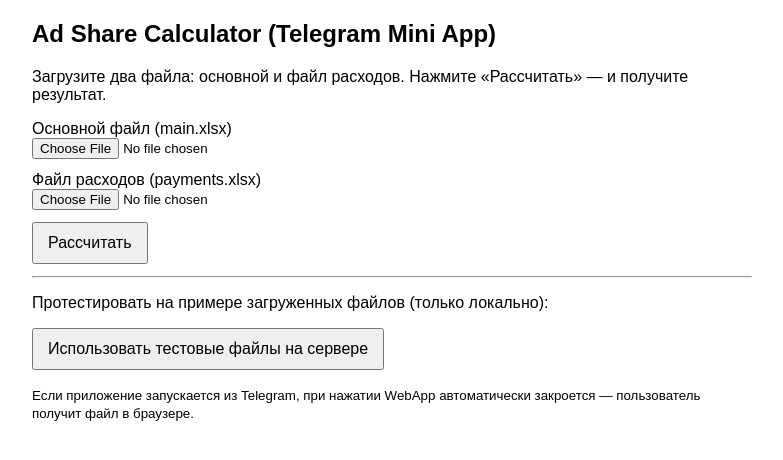
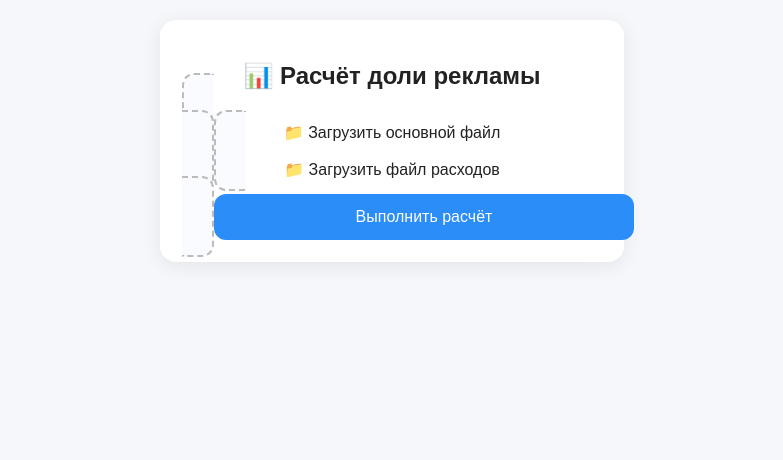
Before and after one commit to xandzzz-10/telegram-mini-adshare-, a FastAPI app: page / in a window 1280 px wide. Shown: the top 460 px of the page, without its empty margins (248-1031 px from the left). Run offline with FastAPI, Linux system fonts and the light colour scheme; some libraries are stand-ins or nearby versions.

Commit message:
Improved Mini App UI

```diff
--- a/templates/index.html
+++ b/templates/index.html
@@ -1,105 +1,159 @@
-<!-- templates/index.html -->
-<!doctype html>
+<!DOCTYPE html>
 <html lang="ru">
 <head>
-  <meta charset="utf-8" />
-  <title>Ad Share — Telegram Mini App</title>
-  <meta name="viewport" content="width=device-width,initial-scale=1" />
-  <style>
-    body { font-family: Arial, Helvetica, sans-serif; margin: 16px; }
-    .box { max-width: 720px; margin: auto; }
-    input[type=file] { display: block; margin-bottom: 12px; }
-    button { padding: 10px 14px; font-size: 16px; }
-    .status { margin-top: 12px; color: #333; }
-  </style>
+    <meta charset="UTF-8">
+    <meta name="viewport" content="width=device-width, initial-scale=1.0">
+    <title>AdShare Calculator</title>
+
+    <script src="https://telegram.org/js/telegram-web-app.js"></script>
+
+    <style>
+        body {
+            margin: 0;
+            padding: 20px;
+            font-family: Arial, sans-serif;
+            background: #f6f7fb;
+            color: #222;
+        }
+
+        .container {
+            max-width: 420px;
+            margin: auto;
+            background: white;
+            padding: 22px;
+            border-radius: 16px;
+            box-shadow: 0 4px 20px rgba(0,0,0,0.08);
+        }
+
+        h2 {
+            text-align: center;
+            margin-bottom: 15px;
+        }
+
+        .file-block {
+            border: 2px dashed #bbb;
+            border-radius: 12px;
+            padding: 30px;
+            text-align: center;
+            margin-bottom: 15px;
+            background: #fafbff;
+            cursor: pointer;
+            transition: .2s;
+        }
+
+        .file-block:hover {
+            border-color: #888;
+        }
+
+        .file-block input {
+            display: none;
+        }
+
+        .btn {
+            width: 100%;
+            padding: 14px;
+            background: #2a8df8;
+            border: none;
+            border-radius: 12px;
+            color: white;
+            font-size: 16px;
+            cursor: pointer;
+            margin-top: 15px;
+            transition: .2s;
+        }
+
+        .btn:hover {
+            background: #1f73cc;
+        }
+
+        .loading {
+            text-align: center;
+            margin-top: 12px;
+            font-size: 14px;
+            color: #444;
+            display: none;
+        }
+
+        .success {
+            color: #2ecc71;
+            display: none;
+            margin-top: 12px;
+            text-align: center;
+        }
+
+    </style>
 </head>
+
 <body>
-  <div class="box">
-    <h2>Ad Share Calculator (Telegram Mini App)</h2>
-    <p>Загрузите два файла: основной и файл расходов. Нажмите «Рассчитать» — и получите результат.</p>
+    <div class="container">
+        <h2>📊 Расчёт доли рекламы</h2>
 
-    <label>Основной файл (main.xlsx)</label>
-    <input id="mainFile" type="file" accept=".xlsx,.xls" />
+        <label class="file-block">
+            <div id="main-label">📁 Загрузить основной файл</div>
+            <input type="file" id="main-file" accept=".xlsx,.xls">
+        </label>
 
-    <label>Файл расходов (payments.xlsx)</label>
-    <input id="payFile" type="file" accept=".xlsx,.xls" />
+        <label class="file-block">
+            <div id="payments-label">📁 Загрузить файл расходов</div>
+            <input type="file" id="payments-file" accept=".xlsx,.xls">
+        </label>
 
-    <button id="sendBtn">Рассчитать</button>
-    <div class="status" id="status"></div>
+        <button class="btn" onclick="upload()">Выполнить расчёт</button>
 
-    <hr/>
-    <p>Протестировать на примере загруженных файлов (только локально):</p>
-    <button id="useSample">Использовать тестовые файлы на сервере</button>
-    <div style="margin-top:16px;">
-      <small>Если приложение запускается из Telegram, при нажатии WebApp автоматически закроется — пользователь получит файл в браузере.</small>
+        <div class="loading" id="loading">⏳ Обрабатываем данные...</div>
+        <div class="success" id="success">✔ Файл готов!</div>
     </div>
-  </div>
+
 
 <script>
-  const statusEl = document.getElementById('status');
+let tg = window.Telegram.WebApp;
+tg.expand();
 
-  async function uploadAndProcess(mainBlob, payBlob) {
-    statusEl.textContent = 'Отправка файлов на сервер...';
-    const fd = new FormData();
-    fd.append('main_file', new Blob([mainBlob]), 'main.xlsx');
-    fd.append('payments_file', new Blob([payBlob]), 'payments.xlsx');
+document.getElementById("main-file").addEventListener("change", function() {
+    document.getElementById("main-label").innerHTML = "📄 " + this.files[0].name;
+});
 
-    try {
-      const resp = await fetch(window.location.href + 'process', {
-        method: 'POST',
-        body: fd
-      });
-      if (!resp.ok) {
-        const txt = await resp.text();
-        statusEl.textContent = 'Ошибка сервера: ' + resp.status + ' ' + txt;
+document.getElementById("payments-file").addEventListener("change", function() {
+    document.getElementById("payments-label").innerHTML = "📄 " + this.files[0].name;
+});
+
+async function upload() {
+    const main = document.getElementById("main-file").files[0];
+    const payments = document.getElementById("payments-file").files[0];
+
+    if (!main || !payments) {
+        alert("Пожалуйста, загрузите оба файла.");
         return;
-      }
-      const blob = await resp.blob();
-      const url = URL.createObjectURL(blob);
-      const a = document.createElement('a');
-      a.href = url;
-      a.download = 'main_with_ads.xlsx';
-      document.body.appendChild(a);
-      a.click();
-      a.remove();
-      statusEl.textContent = 'Готово — файл скачан.';
-    } catch (err) {
-      statusEl.textContent = 'Ошибка: ' + err.message;
     }
-  }
 
-  document.getElementById('sendBtn').addEventListener('click', async () => {
-    const mainFile = document.getElementById('mainFile').files[0];
-    const payFile = document.getElementById('payFile').files[0];
-    if (!mainFile || !payFile) {
-      statusEl.textContent = 'Пожалуйста, выберите оба файла.';
-      return;
+    document.getElementById("loading").style.display = "block";
+    document.getElementById("success").style.display = "none";
+
+    const formData = new FormData();
+    formData.append("main_file", main);
+    formData.append("payments_file", payments);
+
+    const response = await fetch("/process", {
+        method: "POST",
+        body: formData
+    });
+
+    document.getElementById("loading").style.display = "none";
+
+    if (response.ok) {
+        const blob = await response.blob();
+        const link = document.createElement("a");
+
+        link.href = URL.createObjectURL(blob);
+        link.download = "result.xlsx";
+        link.click();
+
+        document.getElementById("success").style.display = "block";
+    } else {
+        alert("Ошибка: " + (await response.text()));
     }
-    const mainBuf = await mainFile.arrayBuffer();
-    const payBuf = await payFile.arrayBuffer();
-    await uploadAndProcess(mainBuf, payBuf);
-  });
+}
+</script>
 
-  // Кнопка для теста: использовать серверные примеры (только если они доступны)
-  document.getElementById('useSample').addEventListener('click', async () => {
-    statusEl.textContent = 'Запрос тестовых файлов на сервер...';
-    try {
-      // Серверу мы можем передать специальный флаг — но для простоты сделаем fetch к пути /process с использованием
-      // уже находящихся на сервере файлов (если backend поддержит). В текущем backend такого пути нет.
-      // Поэтому предложим пользователю скачать файл напрямую по специальному URL, если он доступен.
-      // В продакшне можно добавить отдельный эндпоинт, который вернёт тестовые файлы.
-      statusEl.textContent = 'Тестовая опция доступна локально (см. README) — на проде загружайте свои файлы.';
-    } catch (err) {
-      statusEl.textContent = 'Ошибка: ' + err.message;
-    }
-  });
-
-  // Telegram WebApp init (опционально)
-  if (window.Telegram && window.Telegram.WebApp) {
-    try {
-      window.Telegram.WebApp.expand();
-    } catch(e){}
-  }
-</script>
 </body>
 </html>
```
